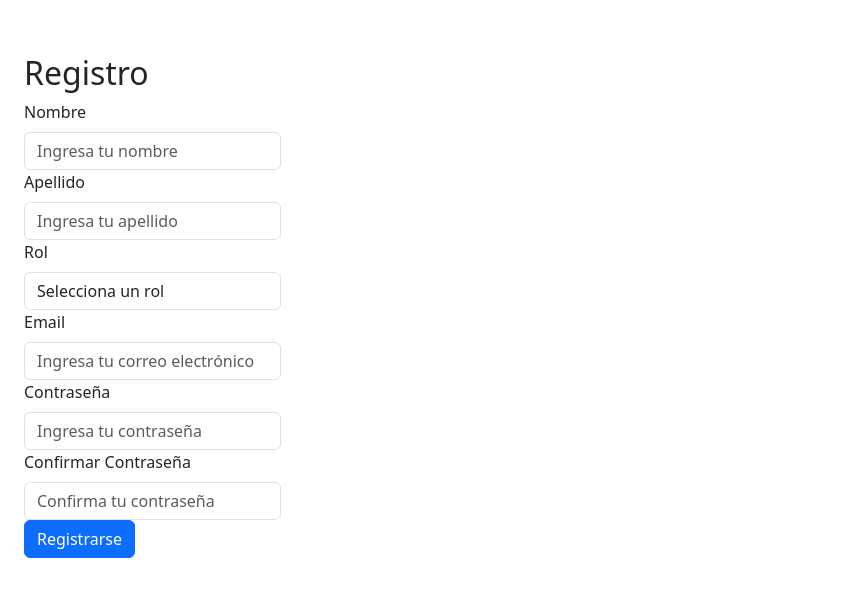
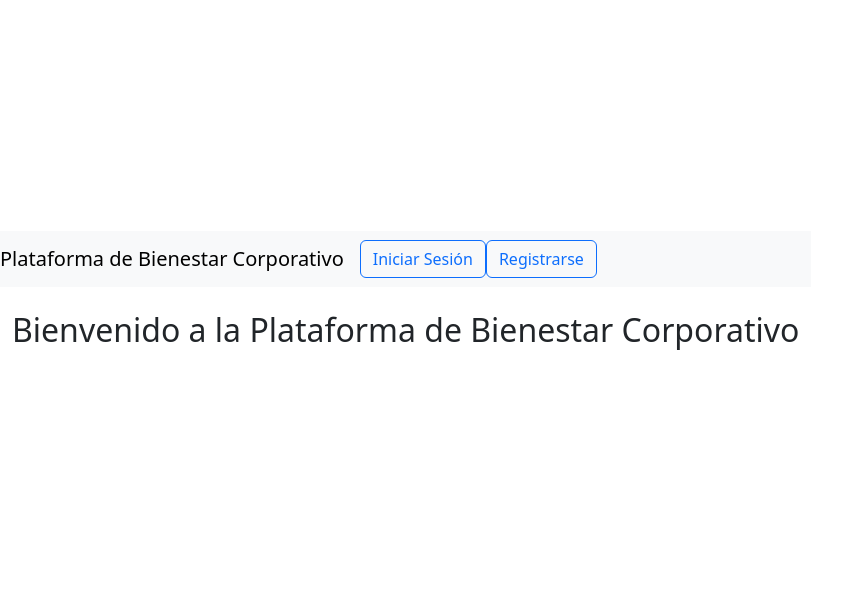
Before and after one commit to tamy290/Plataforma-de-Bienestar-Corporativo, a React (Vite) app in the folder frontend/: page / in a window 1280 px wide. Shown: the part 106-702 px from the top of the page, without its empty margins (0-860 px from the left). Built offline with nearby package versions, Linux system fonts and the light colour scheme.

Commit message:
cambios en header

```diff
--- a/frontend/src/App.jsx
+++ b/frontend/src/App.jsx
@@ -2,13 +2,17 @@ import React from 'react';
 import { BrowserRouter as Router, Route, Routes } from 'react-router-dom';
 import 'bootstrap/dist/css/bootstrap.min.css';
 import Registro from './auth/Registro';
-import Login from './auth/login';
+import Login from './auth/Login';
+import Header from './shared/Header';
+
 const App = () => {
     return (
         <Router>
+            <Header />
             <div className="container mt-4">
                 <Routes>
-                    <Route path="/" element={<Registro />} />
+                    <Route path="/" element={<h2>Bienvenido a la Plataforma de Bienestar Corporativo</h2>} />
+                    <Route path="/registro" element={<Registro />} />
                     <Route path="/login" element={<Login />} />
                 </Routes>
             </div>
@@ -16,4 +20,4 @@ const App = () => {
     );
 };
 
-export default App;
+export default App;
--- /dev/null
+++ b/frontend/src/shared/Header.jsx
@@ -0,0 +1,24 @@
+import React from 'react';
+import { Link } from 'react-router-dom';
+import { Navbar, Nav, Button } from 'react-bootstrap';
+
+const Header = () => {
+    return (
+        <Navbar bg="light" expand="lg">
+            <Navbar.Brand>Plataforma de Bienestar Corporativo</Navbar.Brand>
+            <Navbar.Toggle aria-controls="basic-navbar-nav" />
+            <Navbar.Collapse id="basic-navbar-nav">
+                <Nav className="ml-auto">
+                    <Link to="/login">
+                        <Button variant="outline-primary" className="mr-2">Iniciar Sesión</Button>
+                    </Link>
+                    <Link to="/registro">
+                        <Button variant="outline-primary">Registrarse</Button>
+                    </Link>
+                </Nav>
+            </Navbar.Collapse>
+        </Navbar>
+    );
+};
+
+export default Header;
```
